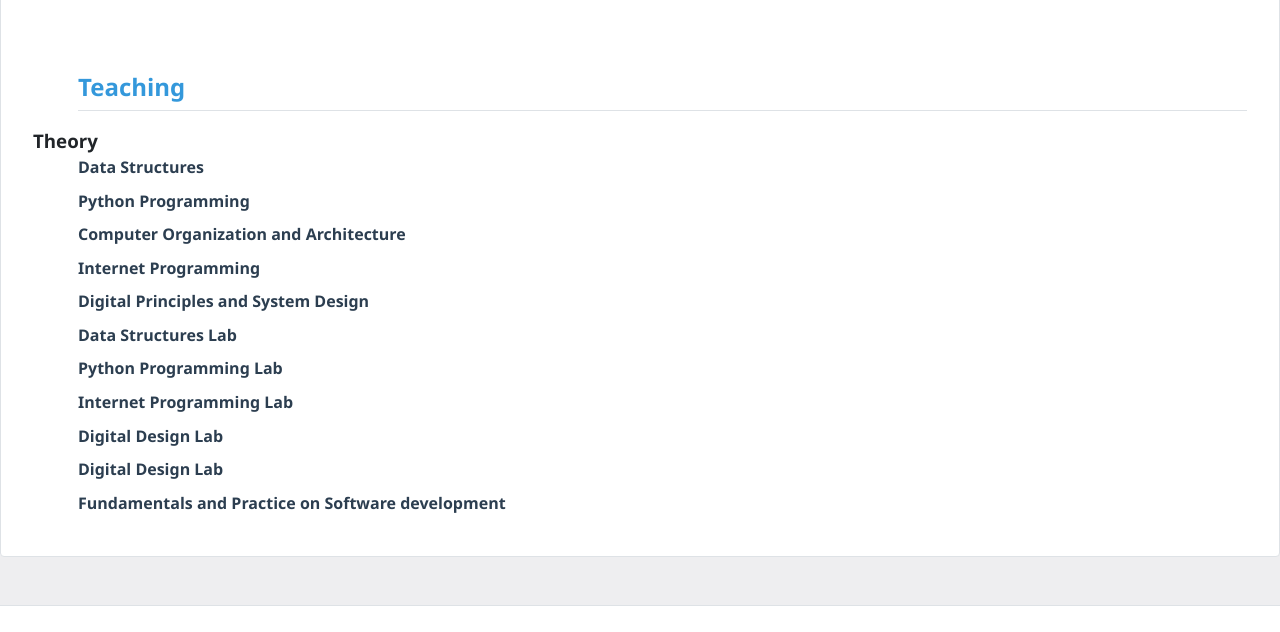
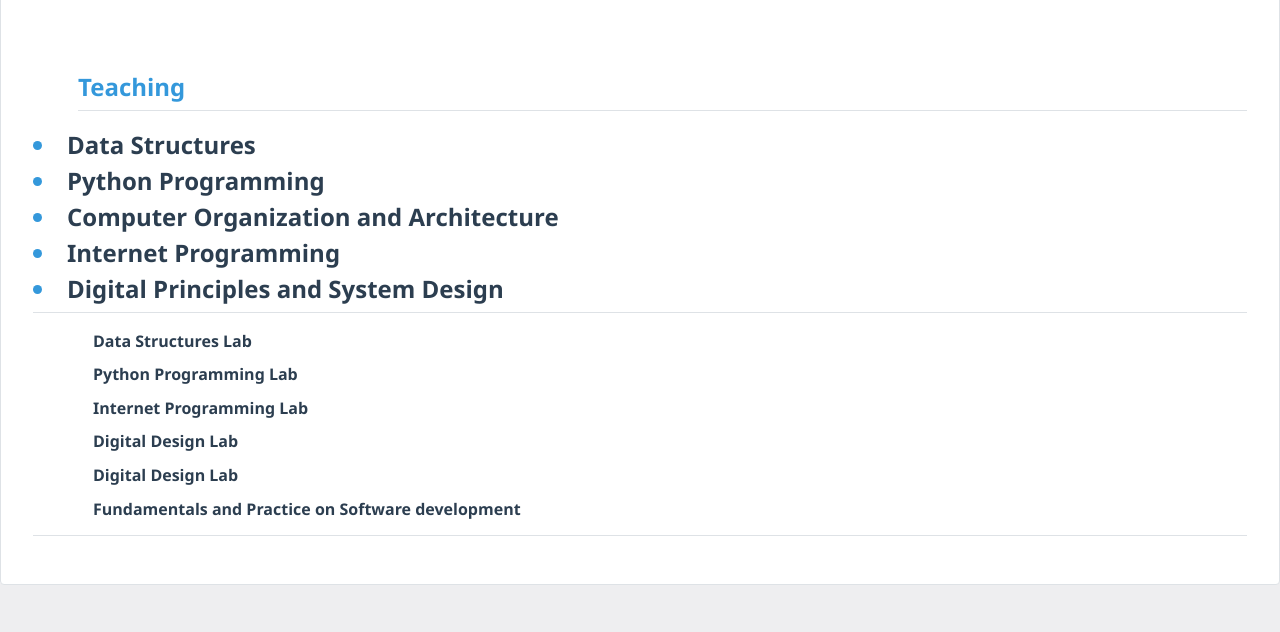
Before and after one commit to raghavendrak29/SRK_Profle, a plain HTML site: page index.html in a window 1280 px wide. Shown: the part 2283-2915 px from the top of the page. Drawn offline with Linux system fonts and the light colour scheme.

Commit message:
index.html

```diff
--- a/index.html
+++ b/index.html
@@ -755,17 +755,18 @@
     <section class="teaching" id="teaching">
       <br><br><br>
      <h2 class="section-title" style="margin-left: 45px;">Teaching</h2>
-     <h3>Theory</h3>
-    <div><ul class="teaching-list" style="margin-left: 45px;">
+     <h3 class="section-title" style="margin-left: 65px>Theory</h3>
+    <div><ol class="teaching-list" style="margin-left: 60px;">
     <li><span class="course-title">Data Structures</span> </li>
      <li><span class="course-title">Python Programming</span> </li>
      <li><span class="course-title">Computer Organization and Architecture</span> </li>
      <li><span class="course-title">Internet Programming</span></li>
       <li><span class="course-title">Digital Principles and System Design</span> </li>
-    </ul>
+    </ol>
     </div>
+    <h3 class="section-title" style="margin-left: 65px>Lab</h3>
     <div>
-    <ul class="teaching-list" style="margin-left: 45px;">
+    <ul class="teaching-list" style="margin-left: 60px;">
     <li><span class="course-title">Data Structures Lab</span> </li>
     <li><span class="course-title">Python Programming Lab</span> </li>
     <li><span class="course-title">Internet Programming Lab</span> </li>
```
